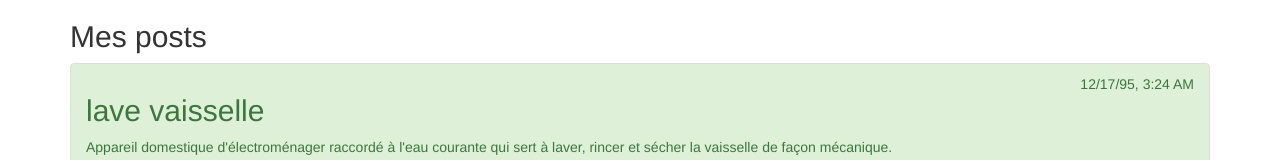
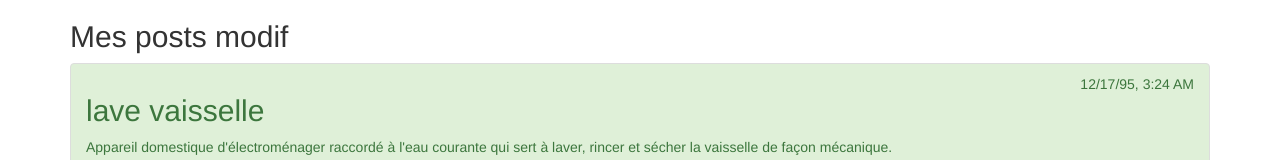
Before and after one commit to diariki/AngularTP1, an Angular app: page / in a window 1280 px wide. Shown: the top 160 px of the page. Built offline with nearby package versions, Linux system fonts and the light colour scheme.

Commit message:
Update app.component.html

```diff
--- a/src/app/app.component.html
+++ b/src/app/app.component.html
@@ -1,7 +1,7 @@
 <div class="container">
   <div class="row">
     <div class="col-xs-12">
-      <h2>Mes posts</h2>
+      <h2>Mes posts modif</h2>
 		<app-post-list  [postsList]="posts"></app-post-list>
     </div>
   </div>
```
